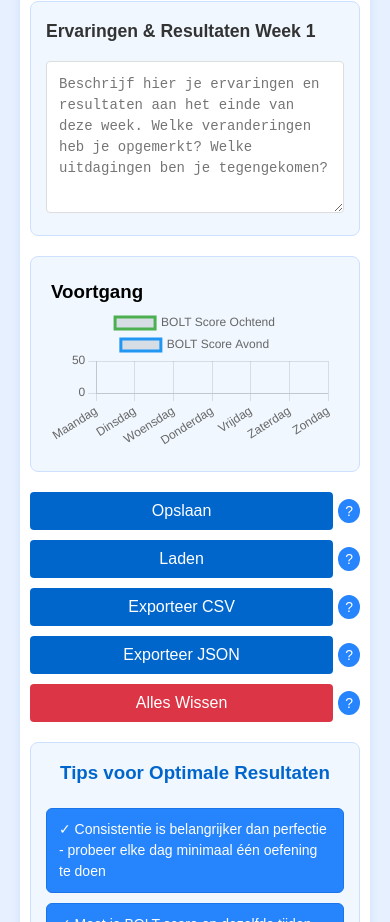
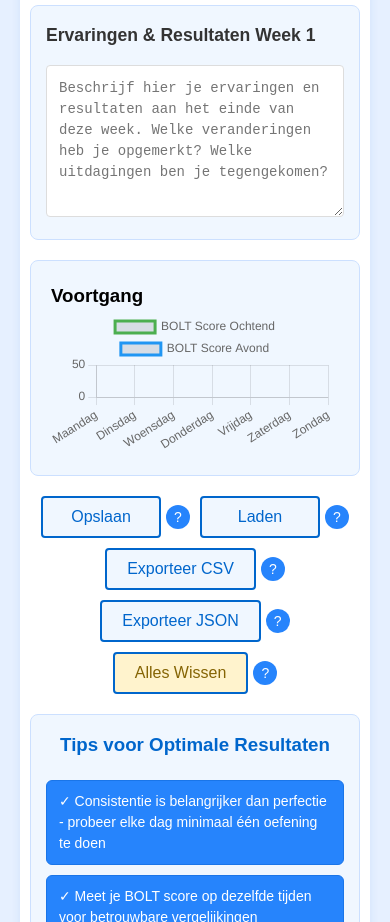
Before and after one commit to amstigter/kumbhaka-ademtracker, a plain HTML site: page index.html in a window 390 px wide. Shown: the part 1689-2611 px from the top of the page. Drawn offline with nearby package versions, Linux system fonts and the light colour scheme.

Commit message:
Update styles.css

```diff
--- a/styles.css
+++ b/styles.css
@@ -129,6 +129,36 @@ input[type="checkbox"] {
     gap: 5px;
 }
 
+button {
+    padding: 10px 20px;
+    border: 2px solid #0066cc;
+    border-radius: 4px;
+    background-color: #f0f7ff;
+    color: #0066cc;
+    cursor: pointer;
+    font-size: 16px;
+    font-weight: 500;
+    transition: all 0.3s ease;
+    min-width: 140px;
+}
+
+button:hover {
+    background-color: #e6f0ff;
+    border-color: #0052a3;
+    color: #0052a3;
+}
+
+.warning-button {
+    background-color: #fff3cd;
+    border-color: #0066cc;
+    color: #856404;
+}
+
+.warning-button:hover {
+    background-color: #ffeeba;
+    border-color: #0052a3;
+}
+
 .info-icon {
     width: 24px;
     height: 24px;
@@ -142,6 +172,7 @@ input[type="checkbox"] {
     align-items: center;
     justify-content: center;
     padding: 0;
+    min-width: unset;
 }
 
 .info-icon:hover {
@@ -167,29 +198,6 @@ button[title]:hover::after {
     white-space: nowrap;
     z-index: 1000;
     margin-bottom: 5px;
-}
-
-.warning-button {
-    background-color: #dc3545;
-}
-
-.warning-button:hover {
-    background-color: #c82333;
-}
-
-button {
-    padding: 10px 20px;
-    border: none;
-    border-radius: 4px;
-    background-color: #0066cc;
-    color: white;
-    cursor: pointer;
-    font-size: 16px;
-    transition: background-color 0.3s ease;
-}
-
-button:hover {
-    background-color: #0052a3;
 }
 
 .tips-section {
@@ -297,13 +305,17 @@ button:hover {
 }
 
 .feedback-button {
-    background-color: #0066cc;
+    background-color: #f0f7ff;
+    color: #0066cc;
+    border: 2px solid #0066cc;
     align-self: flex-start;
     margin-top: 10px;
 }
 
 .feedback-button:hover {
-    background-color: #0052a3;
+    background-color: #e6f0ff;
+    border-color: #0052a3;
+    color: #0052a3;
 }
 
 .feedback-history {
@@ -514,16 +526,19 @@ td:first-child {
     }
 
     .button-container {
-        flex-direction: column;
-        align-items: stretch;
+        flex-direction: row;
+        flex-wrap: wrap;
+        justify-content: center;
+        gap: 10px;
     }
 
     .button-group {
-        width: 100%;
+        width: auto;
     }
 
     button {
-        width: 100%;
+        width: auto;
+        min-width: 120px;
     }
 
     .info-icon:hover::before {
```
